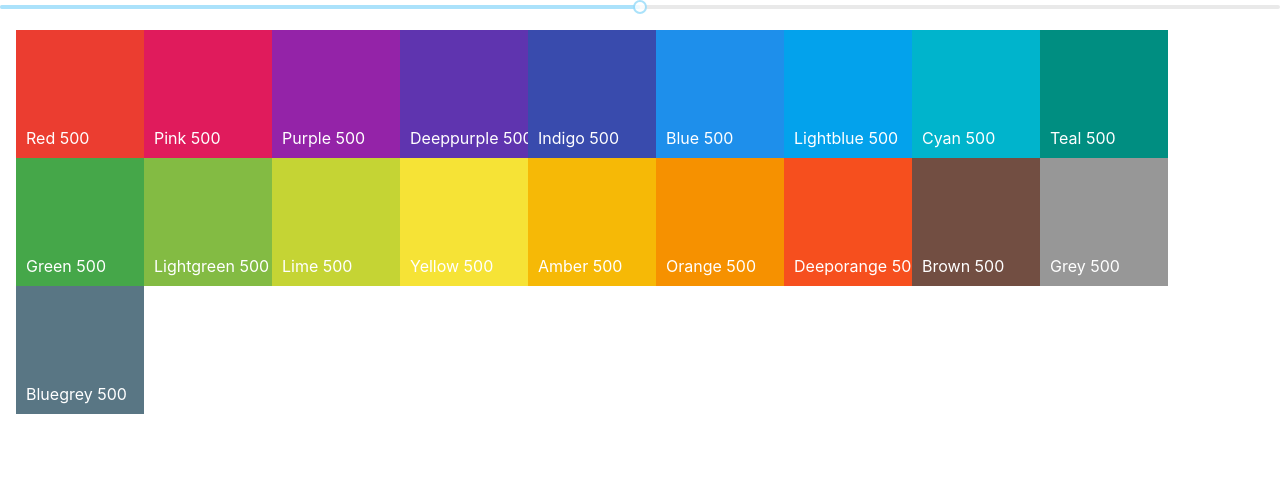
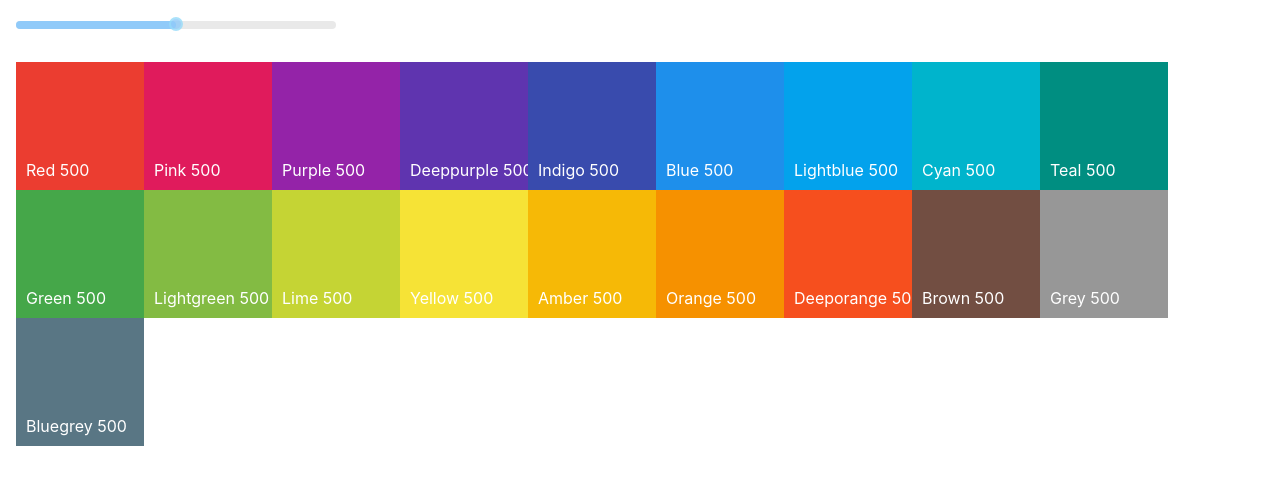
Before and after one commit to OpenYong/My-Color-Picker, a React (Create React App) app: page / in a window 1280 px wide. Shown: the top 484 px of the page. Built offline with nearby package versions, Linux system fonts and the light colour scheme.

Commit message:
Add Slider Styles

```diff
--- a/src/components/Palette.js
+++ b/src/components/Palette.js
@@ -16,13 +16,26 @@ const Palette = (props) => {
 
   return (
     <div className={styles.palette}>
+      <div className={styles.slider}>
         <Slider
           defaultValue={level}
           min={100}
           max={900}
           step={100}
           onAfterChange={(value) => onLevelChangeHandelr(value)}
+          trackStyle={{
+            backgroundColor: "#90CAF9",
+            height: 8,
+          }}
+          railStyle={{
+            height: 8,
+          }}
+          handleStyle={{
+            backgroundColor: "#90CAF9",
+            marginTop: -4,
+          }}
         />
+      </div>
       <div className={styles["palette-colors"]}>
         {colors[level].map((color) => (
           <ColorContainer
--- a/src/components/Palette.module.css
+++ b/src/components/Palette.module.css
@@ -6,3 +6,8 @@
   height: 80%;
   padding: 1rem;
 }
+
+.slider {
+  width: 20rem;
+  margin: 1rem;
+}
```
Lines whose indentation alone changed are shown as unchanged.
